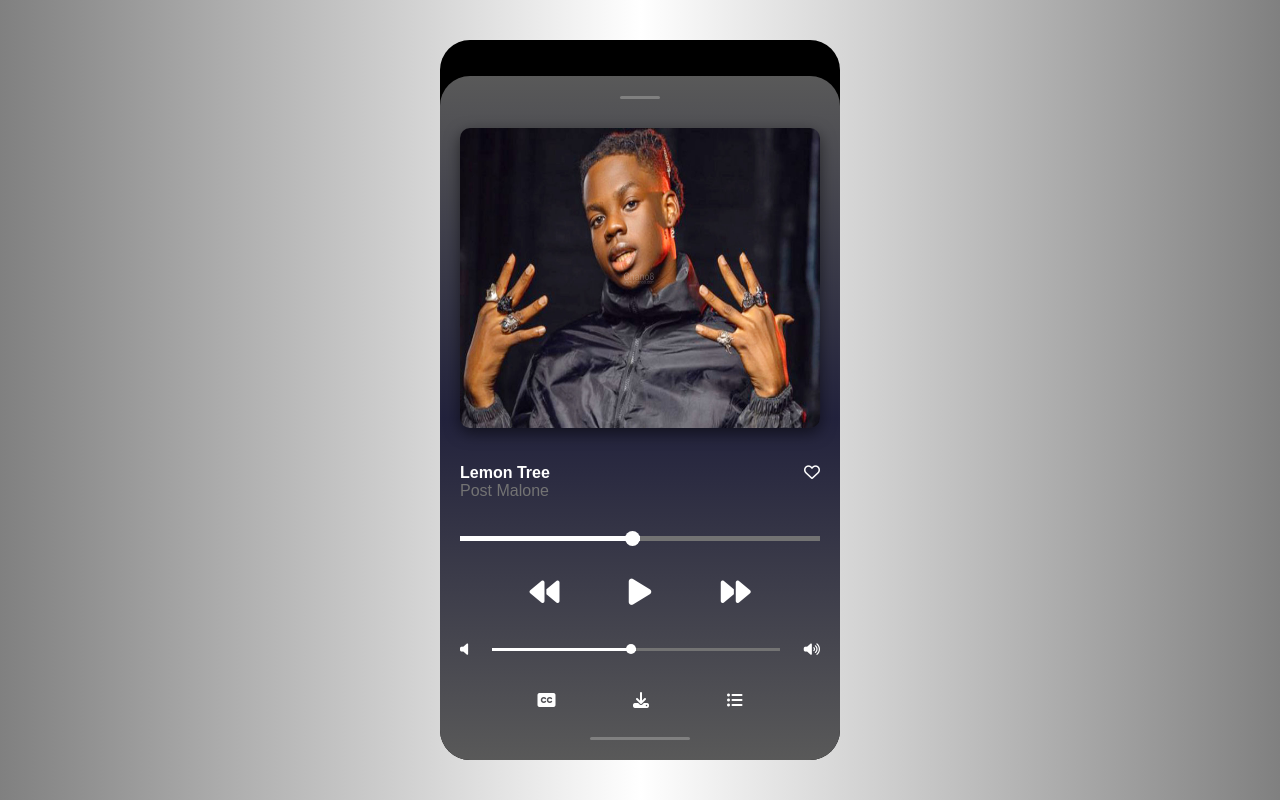
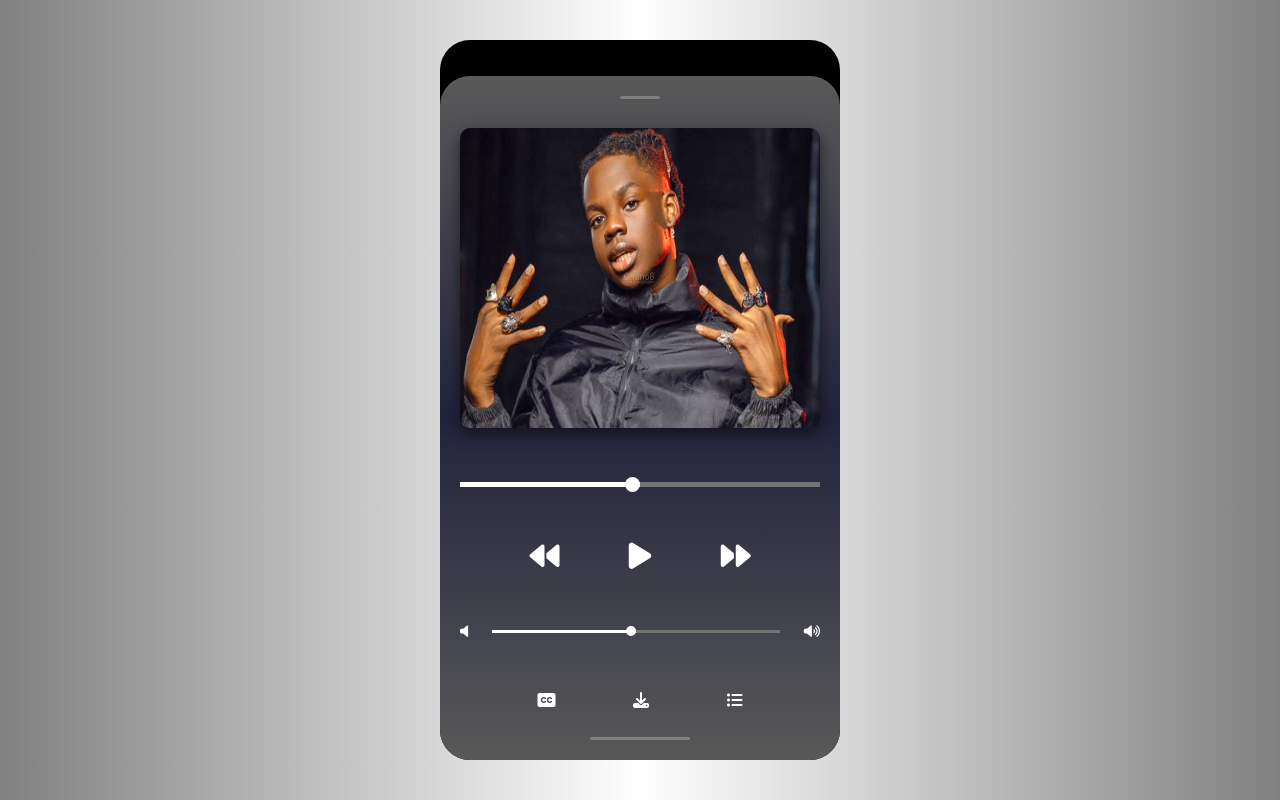
Before and after one commit to Martin-IJ/Music-App, a plain HTML site: page index.html in a window 1280 px wide. Drawn offline with Linux system fonts and the light colour scheme.

Commit message:
second commit

```diff
--- a/index.html
+++ b/index.html
@@ -20,13 +20,13 @@
             <img src="./images/Rema2.jpg" class="music-img" />
           </div>
 
-          <div class="music-description">
+          <!-- <div class="music-description">
             <div class="title-cont">
               <div class="music-title">Lemon Tree</div>
               <i class="fa-regular fa-heart heart"></i>
             </div>
             <div class="musician">Post Malone</div>
-          </div>
+          </div> -->
 
           <div class="music-length">
             <div class="ml"><div class="il"><div class="ilc"></div></div></div>
```
